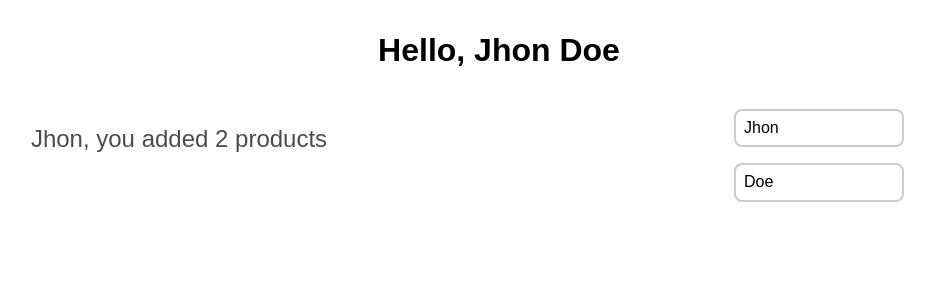
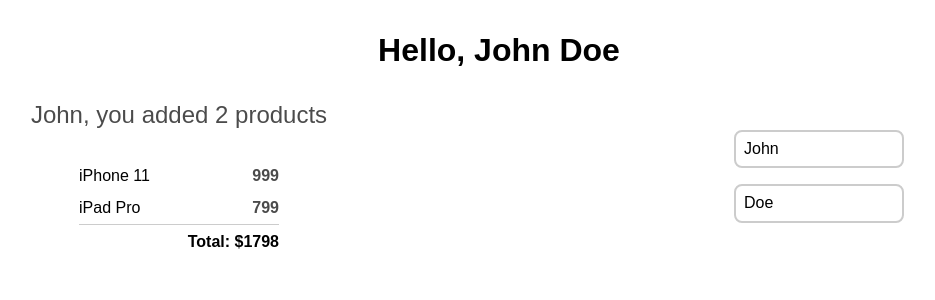
Before and after one commit to FastikDev/React, a React app in the folder lesson-10/task-2/: page / in a window 1280 px wide. Shown: the top 300 px of the page, without its empty margins (141-1076 px from the left). Built offline with nearby package versions, Linux system fonts and the light colour scheme.

Commit message:
fix name

```diff
--- a/lesson-10/task-2/src/App.jsx
+++ b/lesson-10/task-2/src/App.jsx
@@ -1,12 +1,12 @@
 import React, { Component } from "react";
-import ShoppingCart from './ShoppingCart';
-import Profile from './Profile';
+import ShoppingCart from "./ShoppingCart";
+import Profile from "./Profile";
 
 class App extends Component {
     state = {
         userData: {
-            firstName: 'Jhon',
-            lastName: 'Doe'
+            firstName: "John",
+            lastName: "Doe"
         }
     };
 
@@ -17,19 +17,20 @@
                 ...this.state.userData,
                 [name]: value
             }
-        })
-    }
+        });
+    };
 
-    render () {
+    render() {
+        const { firstName, lastName } = this.state.userData;
 
         return (
             <div className="page">
                 <h1 className="title">
-                    {`Hello, ${this.state.userData.firstName} ${this.state.userData.lastName}`}
+                    {`Hello, ${firstName} ${lastName}`}
                 </h1>
                 <main className="content">
                     <ShoppingCart userData={this.state.userData} />
-                    <Profile userData={this.state.userData} handleChange={this.handleChange}/>
+                    <Profile userData={this.state.userData} handleChange={this.handleChange} />
                 </main>
             </div>
         );
--- a/lesson-10/task-2/src/ProductList.jsx
+++ b/lesson-10/task-2/src/ProductList.jsx
@@ -1,20 +1,20 @@
 import React, { Component } from "react";
 
 class ProductList extends Component {
-
-    render () {
+    render() {
         const total = this.props.cartItem.reduce((acc, item) => acc + item.price, 0);
 
         return (
             <div className="products">
                 <ul className="products__list">
-                    {this.props.cartItem.map(({ id, name, price }) => {
+                    {this.props.cartItem.map(({ id, name, price }) => (
                         <li key={id} className="products__list-item">
                             <span className="products__item-name">{name}</span>
                             <span className="products__item-price">{price}</span>
                         </li>
-                    })}
+                    ))}
                 </ul>
+                <div className="products__total">Total: ${total}</div>
             </div>
         );
     }
--- a/lesson-10/task-2/src/Profile.jsx
+++ b/lesson-10/task-2/src/Profile.jsx
@@ -1,10 +1,10 @@
 import React from "react";
-import UserForm from './UserForm';
+import UserForm from "./UserForm";
 
 const Profile = ({ userData, handleChange }) => {
     return (
         <div className="column">
-            <UserForm userData={userData} handleChange={handleChange}/>
+            <UserForm userData={userData} handleChange={handleChange} />
         </div>
     );
 };
--- a/lesson-10/task-2/src/ShoppingCart.jsx
+++ b/lesson-10/task-2/src/ShoppingCart.jsx
@@ -1,32 +1,31 @@
 import React, { Component } from "react";
-import ProductList from './ProductList';
-import CartTitle from './CartTitle';
-
+import ProductList from "./ProductList";
+import CartTitle from "./CartTitle";
 
 class ShoppingCart extends Component {
     state = {
-        cartItem: [
+        cartItems: [
             {
-                id: '1',
-                name: 'iPhone 11',
+                id: "1",
+                name: "iPhone 11",
                 price: 999,
             },
             {
-                id: '2',
-                name: 'iPad Pro',
+                id: "2",
+                name: "iPad Pro",
                 price: 799,
             },
         ],
     };
 
-    render () {
+    render() {
         const { firstName } = this.props.userData;
-        const count = this.state.cartItem.length;
+        const count = this.state.cartItems.length;
 
         return (
             <div className="column">
                 <CartTitle userName={firstName} count={count} />
-                <ProductList cartItem={this.state.cartItem} />
+                <ProductList cartItem={this.state.cartItems} />
             </div>
         );
     }
--- a/lesson-10/task-2/src/UserForm.jsx
+++ b/lesson-10/task-2/src/UserForm.jsx
@@ -1,7 +1,6 @@
 import React from "react";
 
 const UserForm = ({ userData, handleChange }) => {
-
     return (
         <form className="user-form">
             <input
```
Also changed, not shown: lesson-10/task-2/review_build/bundle.js, lesson-10/task-2/src/CartTitle.jsx (line endings or trailing spaces). Lines whose indentation alone changed are shown as unchanged.
